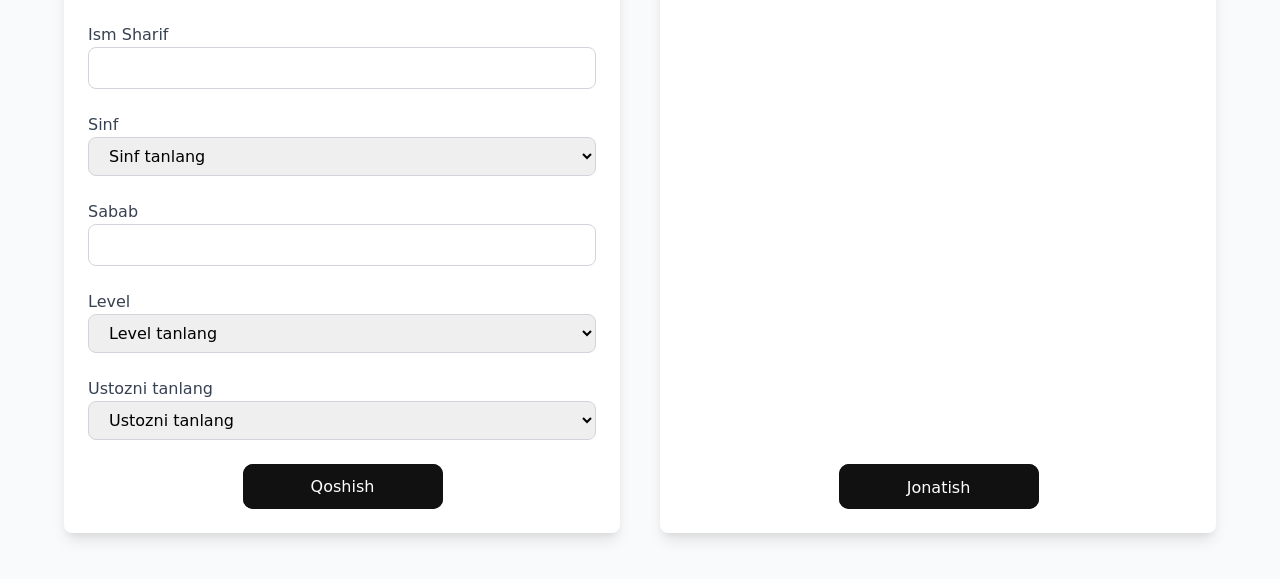
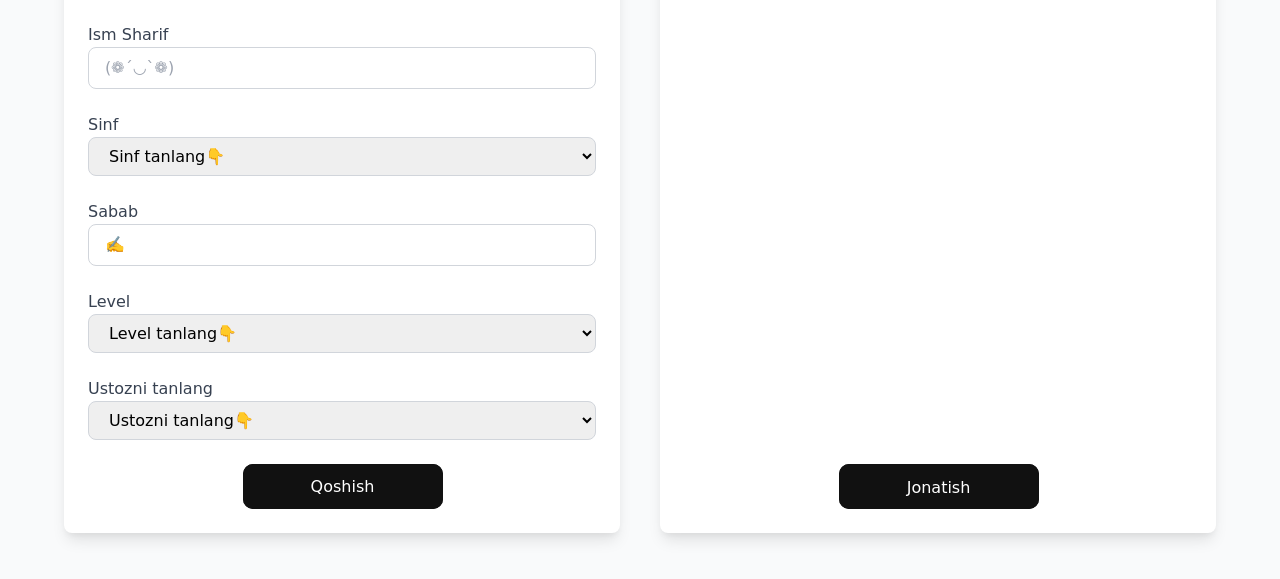
Before and after one commit to TargetDetention/TargetDetention, a plain HTML site: page index.html in a window 1280 px wide. Shown: the part 205-784 px from the top of the page. Drawn offline with nearby package versions, Linux system fonts and the light colour scheme.

Commit message:
Update index.html

```diff
--- a/index.html
+++ b/index.html
@@ -35,6 +35,7 @@
             <input
               type="text"
               name="name"
+              placeholder="(❁´◡`❁)"
               class="w-full border border-gray-300 rounded-lg px-4 py-2 focus:outline-none focus:ring-2 focus:ring-blue-500"
               required
             />
@@ -48,7 +49,7 @@
               class="w-full border border-gray-300 rounded-lg px-4 py-2 focus:outline-none focus:ring-2 focus:ring-blue-500"
               required
             >
-              <option value="">Sinf tanlang</option>
+              <option value="">Sinf tanlang👇</option>
               <option value="5A">5А</option>
               <option value="5B">5Б</option>
               <option value="6A">6А</option>
@@ -72,6 +73,7 @@
             <input
               type="text"
               name="reason"
+              placeholder="✍️"
               class="w-full border border-gray-300 rounded-lg px-4 py-2 focus:outline-none focus:ring-2 focus:ring-blue-500"
               required
             />
@@ -85,7 +87,7 @@
               class="w-full border border-gray-300 rounded-lg px-4 py-2 focus:outline-none focus:ring-2 focus:ring-blue-500"
               required
             >
-              <option value="">Level tanlang</option>
+              <option value="">Level tanlang👇</option>
               <option value="Low">Low</option>
               <option value="Middle">Middle</option>
               <option value="High">High</option>
@@ -100,7 +102,7 @@
               class="w-full border border-gray-300 rounded-lg px-4 py-2 focus:outline-none focus:ring-2 focus:ring-blue-500"
               required
             >
-              <option value="">Ustozni tanlang</option>
+              <option value="">Ustozni tanlang👇</option>
               <option value="Ulugbek">Ulugbek</option>
               <option value="Bekzod">Bekzod</option>
               <option value="Sheroz">Sheroz</option>
```
